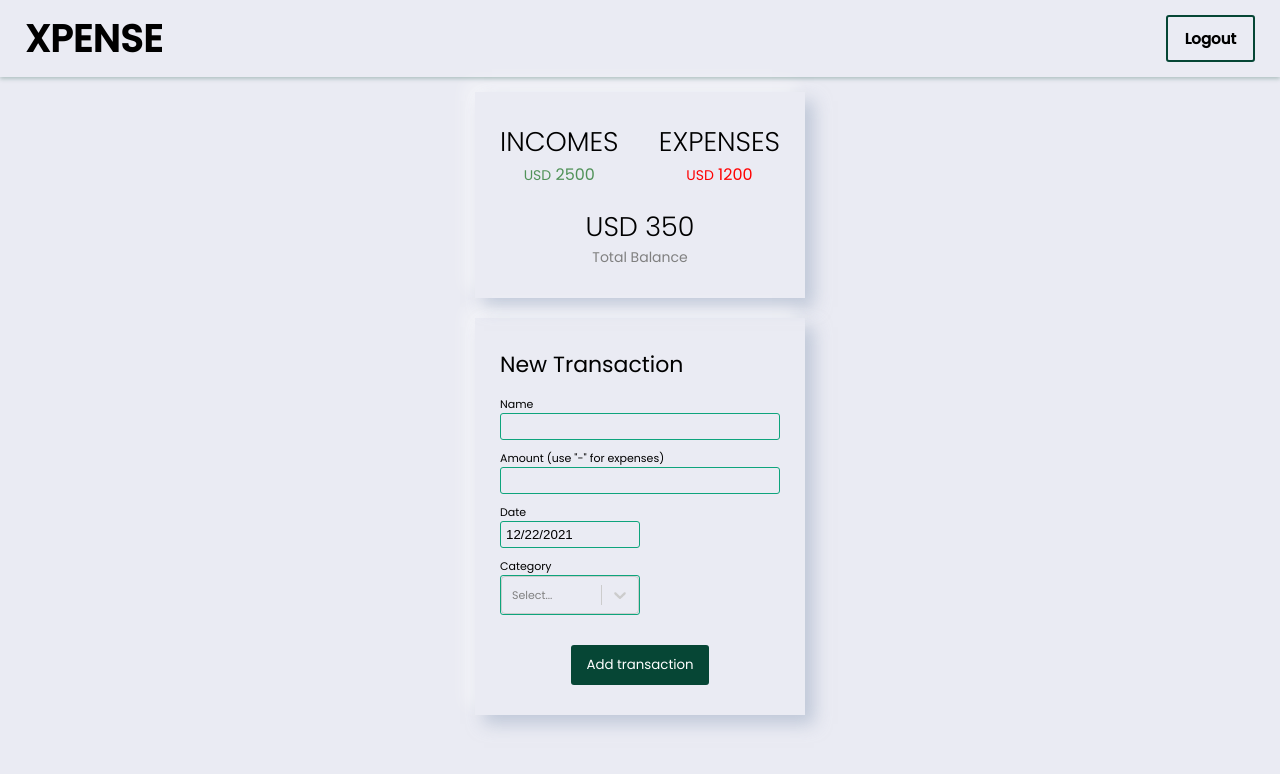
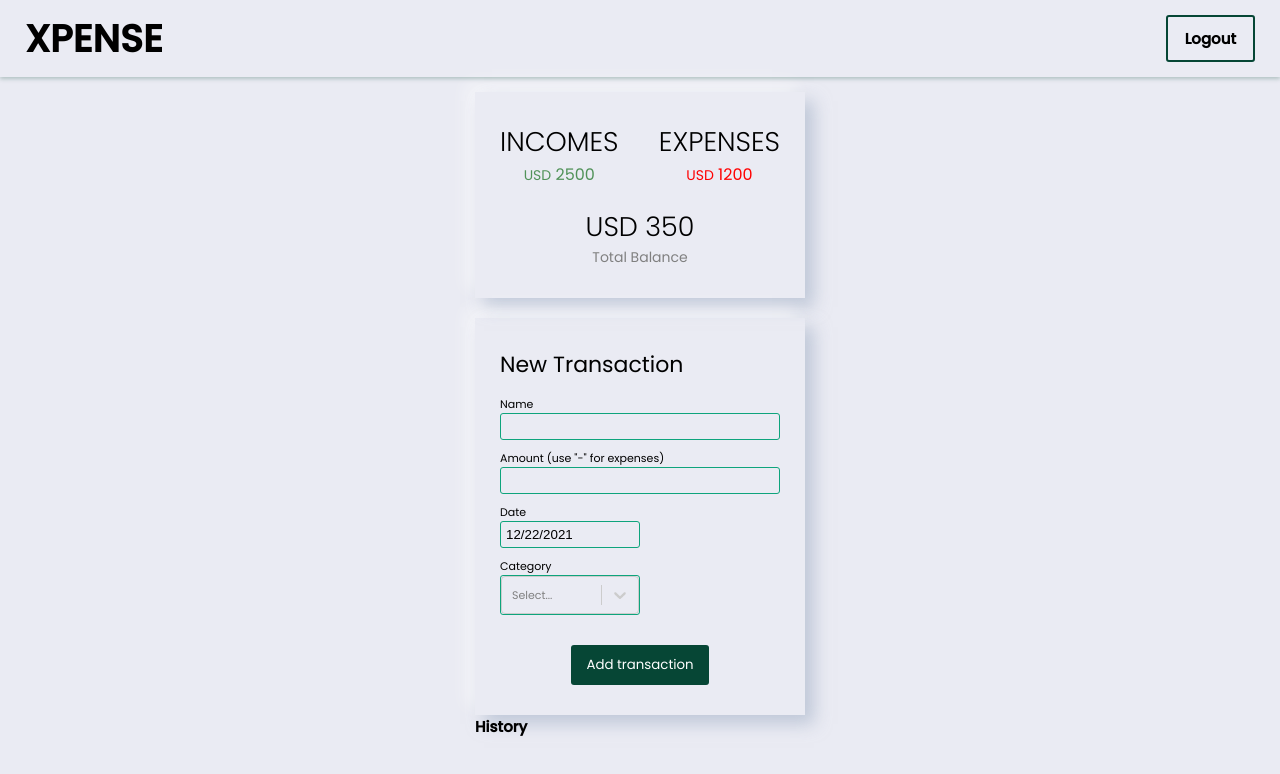
Before and after one commit to Gabito-git/Xpense, a React (Create React App) app in the folder frontend/: page / in a window 1280 px wide. Shown: the top 774 px of the page. Built offline with nearby package versions, Linux system fonts and the light colour scheme.

Commit message:
feat(front) add basic history component to homescreen

```diff
--- /dev/null
+++ b/frontend/src/components/homescreen/History.js
@@ -0,0 +1,10 @@
+const History = () => {
+    return (
+        <div className="history">
+            <h2 className="history__title">History</h2>
+
+        </div>
+    )
+}
+
+export default History
--- a/frontend/src/screens/HomeScreen.js
+++ b/frontend/src/screens/HomeScreen.js
@@ -1,5 +1,6 @@
 import Button from "../components/Button"
 import Balance from "../components/homescreen/Balance"
+import History from "../components/homescreen/History"
 import TransactionForm from "../components/homescreen/TransactionForm"
 
 const HomeScreen = () => {
@@ -20,7 +21,7 @@ const HomeScreen = () => {
                     <TransactionForm />
                 </div>
                 <div className="homescreen__right">
-
+                    <History />
                 </div>
             </main>
 
```
